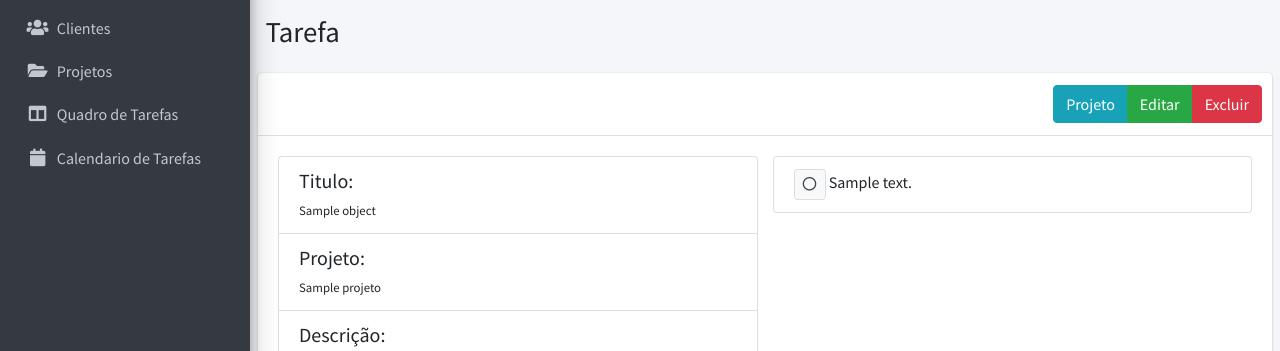
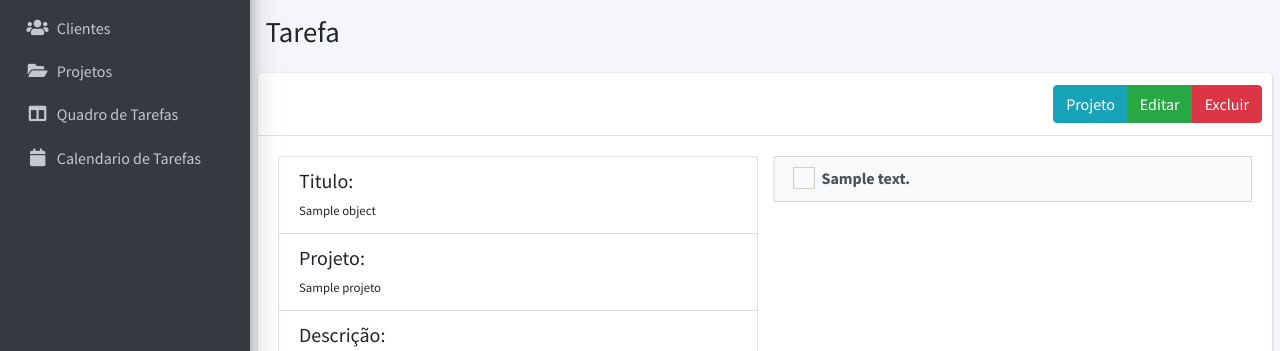
Before and after one commit to Perceu/chronos, a Django app: template chronos/tarefas/templates/tarefas/tarefa_detail.html in a window 1280 px wide. Shown: the part 57-408 px from the top of the page. Run offline with Django 3.2, Linux system fonts and the light colour scheme; the template is opened without the code that fills it: most values are stand-ins (such as "Sample title", 1, 10 or a date in 2020); some libraries are stand-ins or nearby versions.

Commit message:
ajustado sistema de checkbox para evitar reload da pagina

```diff
--- a/chronos/tarefas/templates/tarefas/tarefa_detail.html
+++ b/chronos/tarefas/templates/tarefas/tarefa_detail.html
@@ -56,28 +56,30 @@ Tarefa
             </ul>
           </div>
           <div class="col-lg-6">
-            <ul class="list-group">
+            <ul class="todo-list">
               {% for checklist in object.checklists.all %}
-              <li class="list-group-item">
-                {% if checklist.concluido %}
-                <a href="{% url 'checklist-check' checklist.pk %}" class="btn btn-sm btn-default">
-                  <i class="fa fa-check-circle"></i>
-                </a>
-                <s>{{ checklist.descricao }}</s>
-                {% else %}
-                <a href="{% url 'checklist-check' checklist.pk %}" class="btn btn-sm btn-default">
-                  <i class="far fa-circle"></i>
-                </a>
-                {{ checklist.descricao }}
-                {% endif %}
-              </li>
+                <li class="list-group-item">
+                    <div class="icheck-primary d-inline ml-2">
+                      <input type="checkbox" value="{{ checklist.pk }}" {% if checklist.concluido %} checked {% endif %} class="js-click-checklist" name="todo-{{ checklist.pk }}" id="checklist-{{ checklist.pk }}">
+                      <label for="checklist-{{ checklist.pk }}">{{ checklist.descricao }}</label>
+                    </div>
+                </li>
               {% endfor %}
             </ul>
           </div>
         </div>
-
       </div>
     </div>
   </div>
 </div>
 {% endblock %}
+
+{% block js %}
+    <script>
+    $('.js-click-checklist').on('click', function(e) {
+        fetch('/tarefas/checklist/'+$(e.target).val()).then((response) => {
+            console.log(response);
+        })
+    })
+    </script>
+{% endblock %}
--- a/chronos/tarefas/views.py
+++ b/chronos/tarefas/views.py
@@ -1,3 +1,4 @@
+from django.http import JsonResponse
 from django.contrib.auth.mixins import LoginRequiredMixin
 from django.contrib.auth.decorators import login_required
 from datetime import datetime
@@ -25,7 +26,9 @@ def check_uncheck_checklist(request, checklist_id):
     projeto = TarefaChecklist.objects.filter(pk=checklist_id).get()
     projeto.concluido = not projeto.concluido
     projeto.save()
-    return redirect('tarefa-detail', pk=projeto.tarefa.pk)
+    return JsonResponse({
+        'task_atualizada': True,
+    })
 
 
 @login_required
--- a/chronos/template/templates/base.html
+++ b/chronos/template/templates/base.html
@@ -19,7 +19,7 @@ scratch. This page gets rid of all links and provides the needed markup only.
     <link rel="stylesheet" href="{% static '/plugins/fullcalendar/main.css' %}">
     <link rel="stylesheet" href="{% static '/plugins/jquery-ui/jquery-ui.min.css' %}">
     <link rel="stylesheet" href="{% static '/plugins/jquery-ui/jquery-ui.theme.min.css' %}">
-
+    <link rel="stylesheet" href="{% static 'plugins/icheck-bootstrap/icheck-bootstrap.min.css' %}">
       <link rel="stylesheet" href="{% static 'dist/css/adminlte.min.css' %}">
     <link rel="stylesheet" href="{% static 'dist/css/style.css' %}">
 </head>
@@ -50,5 +50,7 @@ scratch. This page gets rid of all links and provides the needed markup only.
   <script src="{% static 'dist/js/adminlte.min.js' %}"></script>
   <script src="{% static 'dist/js/jquery.formset.js' %}"></script>
   <script src="{% static 'dist/js/scripts.js' %}"></script>
+  {% block js %}
+  {% endblock %}
 </body>
 </html>
```
Lines whose indentation alone changed are shown as unchanged.
